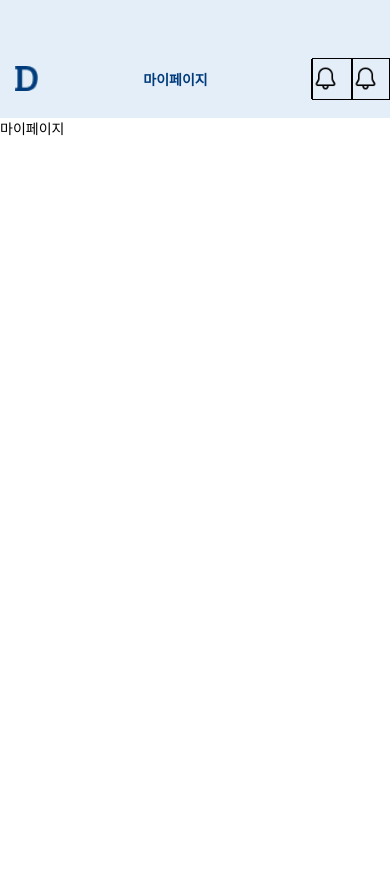
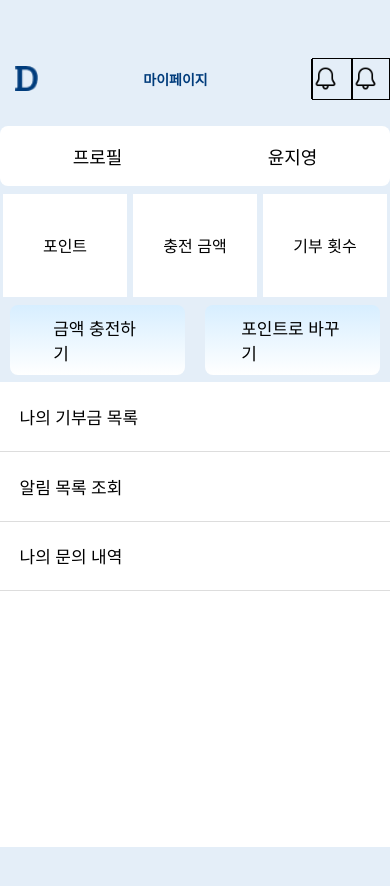
Before and after one commit to do-with/DoWith-fe, a React Native app: screen /MyPage in a window 390 px wide. Shown: the top 886 px of the page. Built offline with nearby package versions, Linux system fonts and the light colour scheme.

Commit message:
create MyPage

```diff
--- a/components/ScreenHeader.js
+++ b/components/ScreenHeader.js
@@ -15,7 +15,8 @@ export const ScreenHeader = ({headerTitle}) => {
         <View style={styles.screenHeader}>
             <View style={styles.screenHeaderView}>
                 <View style={styles.screenHeaderTitleView}>
-                    <TouchableOpacity style={styles.screenHeaderTitle} href="">
+                    <TouchableOpacity style={styles.screenHeaderTitle}
+                        onPress={() => navigation.navigate("MainScreen")}>
                         <Image source={require('../assets/logo.png')}
                                 style={styles.logo} resizeMode='contain' />
                     </TouchableOpacity>
--- /dev/null
+++ b/screens/DonationList.js
@@ -0,0 +1,31 @@
+import React, { useState } from 'react';
+import { StyleSheet, View, Text, Pressable } from 'react-native';
+import { ScreenHeader } from '../components/ScreenHeader';
+
+export default function DonationList({navigation}){
+    return(
+        <View style={styles.joinBody}>
+            <ScreenHeader headerTitle="기부목록"/>
+            <View style={styles.joinContent}>
+                <Pressable>
+                    <Text>기부목록</Text>
+                </Pressable>
+            </View>
+        </View>
+    );
+};
+
+const styles = StyleSheet.create({
+    joinBody: {
+        width: '100%',
+        height: '100%',
+        backgroundColor: 'white',
+        wordBreak: 'break-all',
+    },
+    joinContent: {
+        width: '100%',
+        height: '100%',
+        position: 'relative',
+        top: '14%',
+    },
+});
--- a/screens/MainScreen.js
+++ b/screens/MainScreen.js
@@ -10,7 +10,7 @@ const windowHeight = Dimensions.get('window').height;
 function MainScreen({ navigation }) {
   return (
     <View style={styles.mainBody}>
-        <ScreenHeader />
+        <ScreenHeader headerTitle="DoWith" />
         <View style={styles.mainContent}>
             <View style={styles.content}>
                 <View style={styles.contentCategory}>
@@ -20,22 +20,23 @@ function MainScreen({ navigation }) {
                             style={styles.img} resizeMode={"contain"}/>
                         <Text>가까운 매장</Text>
                     </TouchableOpacity>
-                    <TouchableOpacity style={styles.transImgBtn}>
+                    <TouchableOpacity style={styles.transImgBtn}
+                        onPress={() => navigation.navigate("Announce1")}>
                         <Image source={require("../assets/notice.png")}
-                            onPress={() => navigation.navigate("Announce1")}
                             style={styles.img} resizeMode={"contain"}/>
                         <Text>알림 마당</Text>
                     </TouchableOpacity>
-                    <TouchableOpacity style={styles.transImgBtn}>
+                    <TouchableOpacity style={styles.transImgBtn}
+                        onPress={() => navigation.navigate("Static")}>
                         <Image source={require("../assets/donateSitu.png")}
-                                style={styles.img} resizeMode={"contain"}/>
+                            style={styles.img} resizeMode={"contain"}/>
                         <Text>기부 현황</Text>
                     </TouchableOpacity>
                 </View>
                 <View style={styles.contentCategory}>
-                    <TouchableOpacity style={styles.transImgBtn}>
+                    <TouchableOpacity style={styles.transImgBtn}
+                        onPress={() => navigation.navigate("AboutScreen")}>
                         <Image source={require("../assets/menual.png")}
-                            onPress={() => navigation.navigate("AboutScreen")}
                             style={styles.img} resizeMode={"contain"}/>
                         <Text>이용 방법</Text>
                     </TouchableOpacity>
@@ -56,14 +57,14 @@ function MainScreen({ navigation }) {
             <View style={styles.contentMine}>
                 <LinearGradient colors={['#2992be','#2A93BF', '#3b5998']}
                         style={styles.localTradeBtn}>
-                    <Pressable onPress={() => navigation.navigate('')}>
+                    <Pressable onPress={() => navigation.navigate('LocalTrade')}>
                         <Text style={styles.localTradeBtnText}>우리 동네</Text>
                         <Text style={styles.localTradeBtnText}>기부 거래</Text>
                     </Pressable>
                 </LinearGradient>
 
                 <Pressable style={styles.donationBtn}
-                    onPress={() => navigation.navigate('')}>
+                    onPress={() => navigation.navigate('DonateScreen')}>
                     <Text style={styles.donationBtnText}>5분 만에</Text>
                     <Text style={styles.donationBtnText}>기부 접수</Text>
                 </Pressable>
--- a/screens/MyPage.js
+++ b/screens/MyPage.js
@@ -1,15 +1,56 @@
 import React, { useState } from 'react';
 import { StyleSheet, View, Text, Pressable } from 'react-native';
 import { ScreenHeader } from '../components/ScreenHeader';
+import { LinearGradient } from 'expo-linear-gradient';
+import { Variables } from '../components/Variables';
 
 export default function MyPage({navigation}){
     return(
         <View style={styles.joinBody}>
             <ScreenHeader headerTitle="마이페이지"/>
             <View style={styles.joinContent}>
-                <Pressable>
-                    <Text>마이페이지</Text>
-                </Pressable>
+                <View style={styles.myProfile}>
+                    <Text style={styles.profileText}>프로필</Text>
+                    <Text style={styles.profileText}>윤지영</Text>
+                </View>
+                <View style={styles.myInfoBoardView}>
+                    <View style={styles.myInfoBoard}>
+                        <Text style={styles.boardText}>포인트</Text>
+                    </View>
+                    <View style={styles.myInfoBoard}>
+                        <Text style={styles.boardText}>충전 금액</Text>
+                    </View>
+                    <View style={styles.myInfoBoard}>
+                        <Text style={styles.boardText}>기부 횟수</Text>
+                    </View>
+                </View>
+                <View style={styles.myPageBtnView}>
+                    <LinearGradient colors={['#d7eeff','#ffffff']}
+                         style={styles.myPageBtn}>
+                        <Pressable>
+                            <Text style={styles.text}>금액 충전하기</Text>
+                        </Pressable>
+                    </LinearGradient>
+                    <LinearGradient colors={['#d7eeff','#ffffff']}
+                        style={styles.myPageBtn}>
+                        <Pressable>
+                            <Text style={styles.text}>포인트로 바꾸기</Text>
+                        </Pressable>
+                    </LinearGradient>
+                </View>
+                <View style={styles.myListView}>
+                    <Pressable style={styles.myList}
+                        onPress={()=>navigation.navigate('DonationList')}>
+                        <Text style={styles.text}>나의 기부금 목록</Text>
+                    </Pressable>
+                    <Pressable style={styles.myList}>
+                        <Text style={styles.text}>알림 목록 조회</Text>
+                    </Pressable>
+                    <Pressable style={styles.myList}
+                        onPress={()=>navigation.navigate('MyCsList')}>
+                        <Text style={styles.text}>나의 문의 내역</Text>
+                    </Pressable>
+                </View>
             </View>
         </View>
     );
@@ -27,5 +68,75 @@ const styles = StyleSheet.create({
         height: '100%',
         position: 'relative',
         top: '14%',
+        backgroundColor: Variables.mainColor,
+    },
+    myProfile: {
+        display: 'flex',
+        flexDirection: 'row',
+        justifyContent: 'space-around',
+        alignItems: 'center',
+        width: '100%',
+        height: 60,
+        marginTop: '2%',
+        marginBottom: '2%',
+        borderRadius: 8,
+        backgroundColor: '#fff',
+    },
+    profileText: {
+        fontWeight: 500,
+        fontSize: 18,
+    },
+    myInfoBoardView: {
+        display: 'flex',
+        flexDirection: 'row',
+        justifyContent: 'space-around',
+    },
+    myInfoBoard: {
+        display: 'flex',
+        flexDirection: 'column',
+        justifyContent: 'space-around',
+        alignItems: 'center',
+        width: '32%',
+        height: 103,
+        marginBottom: '2%',
+        backgroundColor: '#fff',
+    },
+    boardText: {
+        fontWeight: 400,
+        fontSize: 16,
+    },
+    myPageBtnView: {
+        display: 'flex',
+        flexDirection: 'row',
+        justifyContent: 'space-around',
+    },
+    myPageBtn: {
+        display: 'flex',
+        flexDirection: 'column',
+        justifyContent: 'space-around',
+        alignItems: 'center',
+        width: '45%',
+        height: 70,
+        marginBottom: '2%',
+        borderRadius: 8,
+    },
+    myListView: {
+        display: 'flex',
+        flexDirection: 'column',
+        // justifyContent: 'space-around',
+        width: '100%',
+        height: '55%',
+        backgroundColor: '#fff',
+    },
+    myList: {
+        borderBottomWidth: 1,
+        borderBottomColor: '#ddd',
+        justifyContent: 'center',
+        height: '15%',
+    },
+    text: {
+        fontWeight: 500,
+        fontSize: 17,
+        marginLeft: '5%',
     },
 });
--- a/screens/RootNavigator.js
+++ b/screens/RootNavigator.js
@@ -20,6 +20,7 @@ import AfterSupport from "./AfterSupport";
 import Static from "./Static";
 import AfterDonate from "./AfterDonate";
 import LocalTrade from "./LocalTrade";
+import DonationList from "./DonationList";
 // import Nginx from "./Nginx";
 
 const Stack = createNativeStackNavigator();
@@ -27,12 +28,13 @@ const Stack = createNativeStackNavigator();
 export default function RootNavigator() {
   return (
     <NavigationContainer>
-      <Stack.Navigator initialRouteName="FirstCsPage">
+      <Stack.Navigator initialRouteName="MyPage">
         <Stack.Screen name="JoinScreen" options={{headerShown: false}} component={JoinScreen} />
 
         <Stack.Screen name="Notification" options={{headerShown:false}} component={Notification}/>
         <Stack.Screen name="MyPage" options={{headerShown:false}} component={MyPage}/>
         <Stack.Screen name="LoginScreen" options={{headerShown: false}} component={LoginScreen} />
+        <Stack.Screen name="DonationList" options={{headerShown: false}} component={DonationList} />
 
         <Stack.Screen name="MainScreen" options={{headerShown:false}} component={MainScreen}/>
         <Stack.Screen name="NearByStore" options={{headerShown: false}} component={NearByStore} />
```
